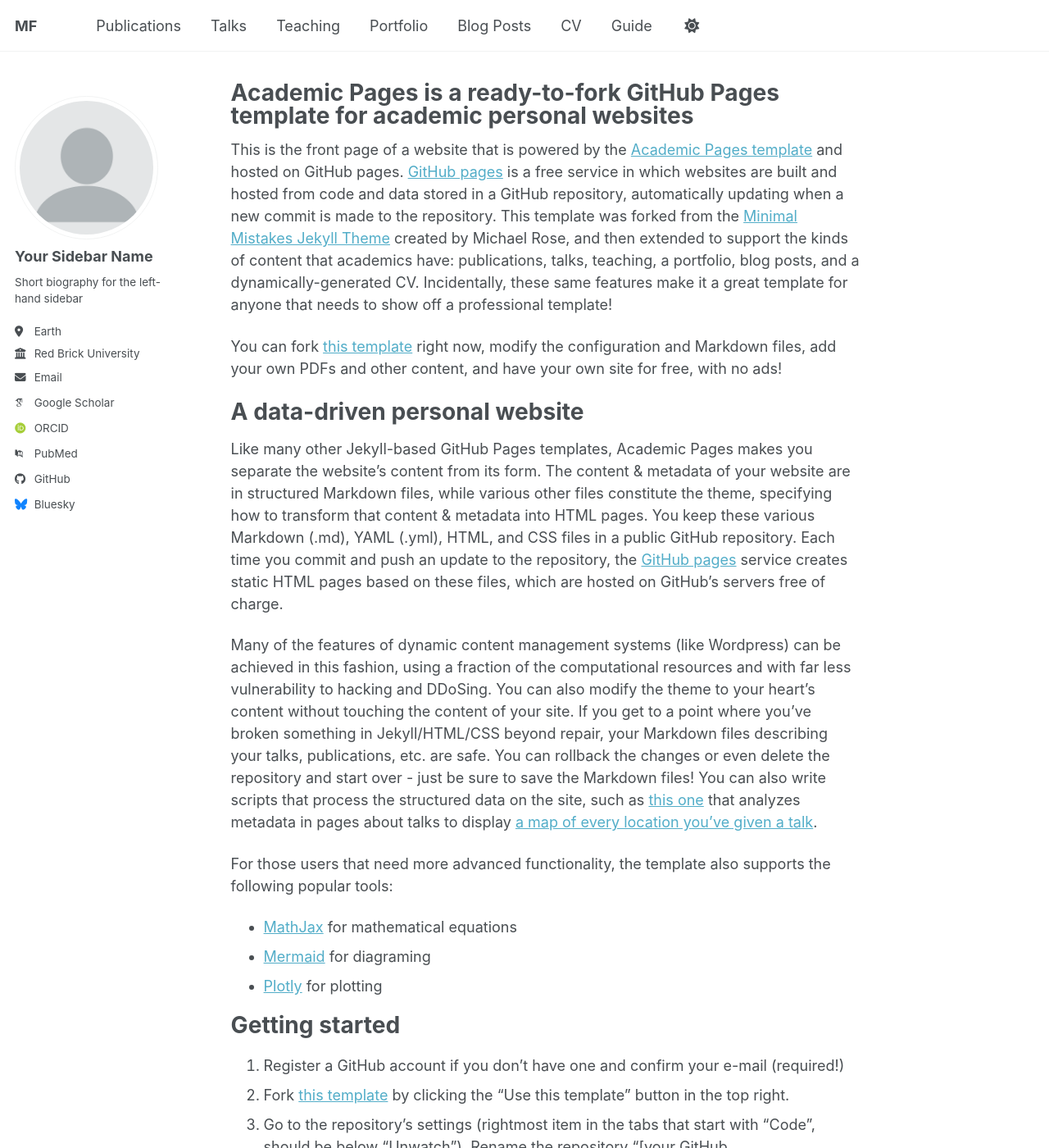
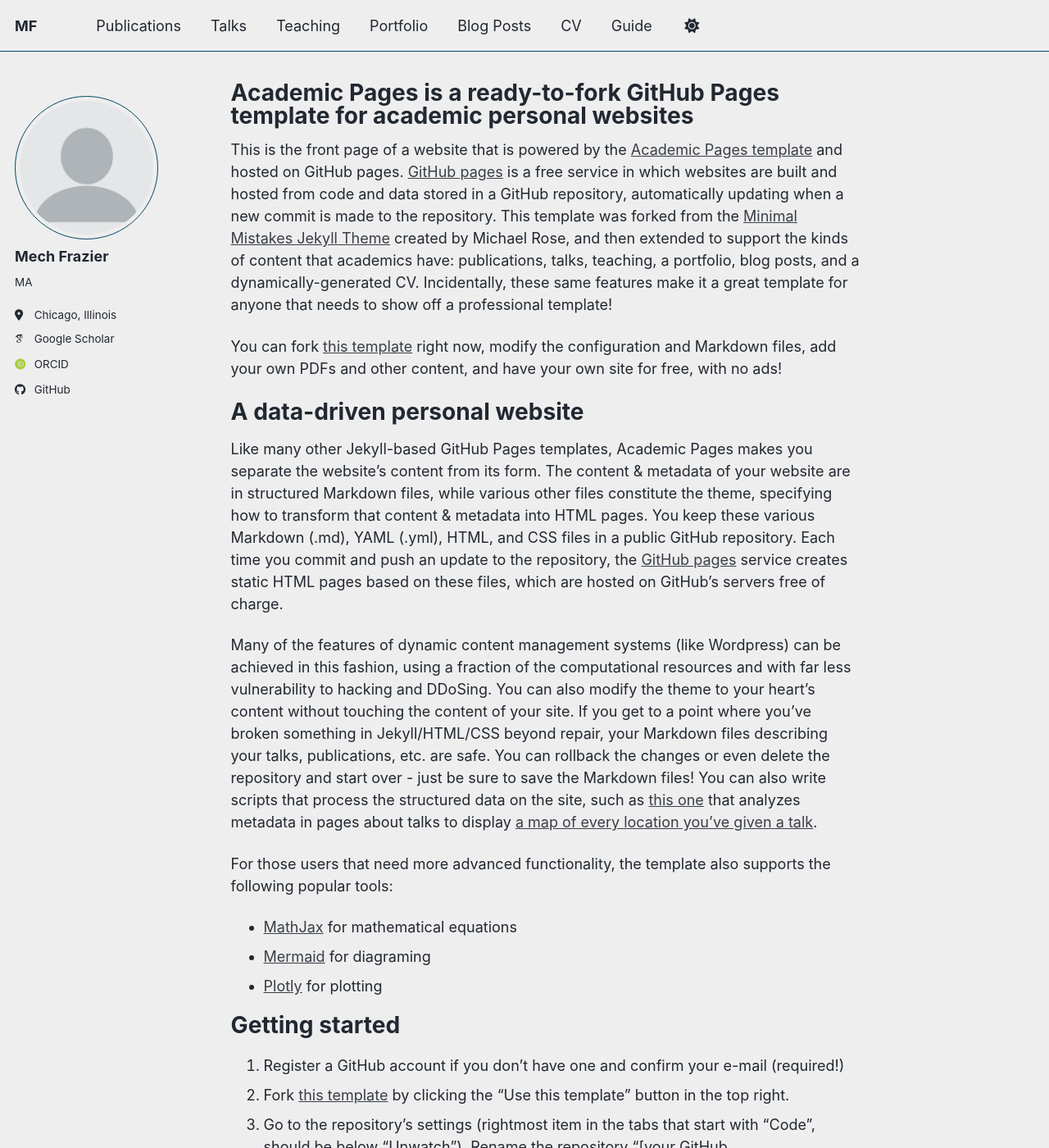
Before and after one commit to mefrazi2/mechfrazier, a Jekyll site: the page built from _pages/about.md, in a window 1280 px wide and 1400 px high. Shown: the whole window at 82% size. Built offline with Jekyll 4.4.1, drawn with Linux system fonts in a browser that asks for light colours; some web fonts are replaced; a script bundle is joined from its source files by our own code; library files that are not in the unit come from our copies.

Commit message:
Update _config.yml

```diff
--- a/_config.yml
+++ b/_config.yml
@@ -8,7 +8,7 @@
 
 # Basic Site Settings
 locale                   : "en-US"
-site_theme               : "default" # Currently available options are "default", "air"
+site_theme               : "air" # Currently available options are "default", "air"
 title                    : "MF"
 title_separator          : "-"
 name                     : &name "Mech Frazier"
@@ -24,24 +24,24 @@
 author:
   # Biographic information
   avatar           : "profile.png"
-  name             : "Your Sidebar Name"
+  name             : "Mech Frazier"
   pronouns         : # example: "she/her"
-  bio              : "Short biography for the left-hand sidebar"
-  location         : "Earth"
-  employer         : "Red Brick University"
+  bio              : "MA"
+  location         : "Chicago, Illinois"
+  employer         : # "Red Brick University"
   uri              : # URL
-  email            : "none@example.org"
+  email            : # "none@example.org"
 
   # Academic websites
   academia         : # URL
   arxiv            : # URL - Update with the correct link to your profile
-  googlescholar    : "https://scholar.google.com/citations?user=PS_CX0AAAAAJ"
+  googlescholar    : "https://scholar.google.com/citations?user=GxfgNyEAAAAJ"
   inspire-hep      : # URL
   impactstory      : # URL
-  orcid            : "https://orcid.org/yourorcidurl"
+  orcid            : "https://orcid.org/0000-0003-4009-7241"
   semantic         : # URL
   ssrn             : # URL
-  pubmed           : "https://www.ncbi.nlm.nih.gov/pubmed/?term=john+snow"
+  pubmed           : # "https://www.ncbi.nlm.nih.gov/pubmed/?term=john+snow"
   researchgate     : # URL
   scopus           : # URL
   zotero           : # URL
@@ -51,13 +51,13 @@
   bitbucket        : # Username - Update with your username on the site
   codepen          : # Username
   dribbble         : # Username
-  github           : "academicpages"
+  github           : "mefrazi2"
   kaggle           : # Username
   stackoverflow    : # User number or user number and name (i.e., use "1" or "1/jeff-atwood")
 
   # Social media
   artstation       : # Username
-  bluesky          : "bsky.app" # Replace this with you Bluesky username
+  bluesky          : # "bsky.app" # Replace this with you Bluesky username
   facebook         : # Username
   flickr           : # Username
   foursquare       : # Username
```
